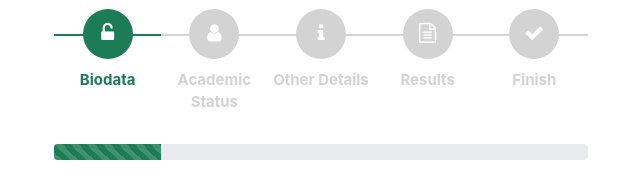
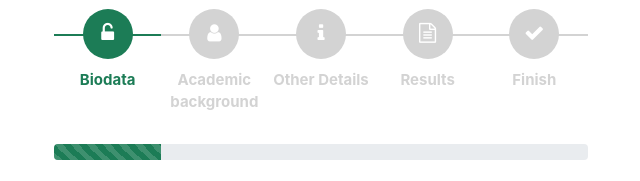
Before and after one commit to Arisukwu-Joan/Ishiagu-Admission-Form, a plain HTML site: page index.html in a window 1280 px wide. Shown: the part 437-618 px from the top of the page, 319-959 px from the left. Drawn offline with nearby package versions, Linux system fonts and the light colour scheme.

Commit message:
changes on the title

```diff
--- a/index.html
+++ b/index.html
@@ -46,7 +46,7 @@
               <!-- progressbar -->
               <ul id="progressbar">
                 <li class="active" id="account"><strong>Biodata</strong></li>
-                <li id="personal"><strong>Academic Status</strong></li>
+                <li id="personal"><strong>Academic background</strong></li>
                 <li id="details"><strong>Other Details</strong></li>
                 <li id="results"><strong>Results</strong></li>
                 <li id="confirm"><strong>Finish</strong></li>
@@ -149,8 +149,7 @@
                 <div class="form-card">
                   <div class="row">
                     <div class="col-7">
-                      <h2 class="fs-title">EDUCATIONAL BACKGROUND</h2>
-                    </div>
+                      <h2 class="fs-title">Academic background</div>
                     <div class="col-5">
                       <h2 class="steps">Step 2 - 5</h2>
                     </div>
```
